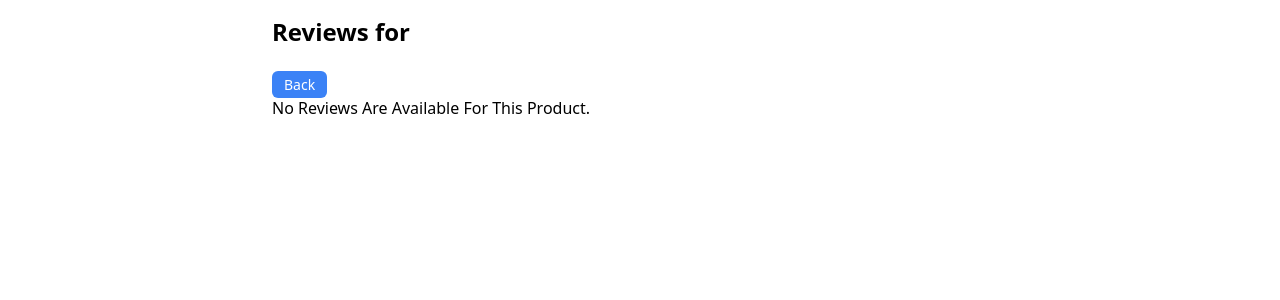
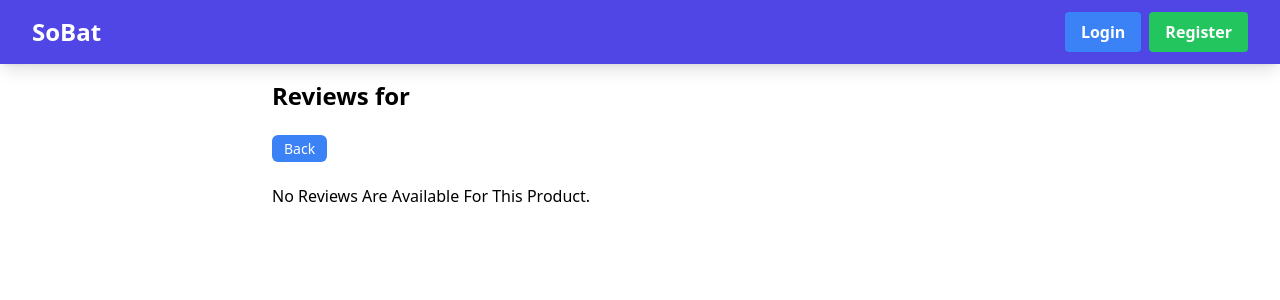
Before and after one commit to arpinasaran/sobat, a Django app: page /review/ in a window 1280 px wide. Shown: the top 300 px of the page. Run offline with Django 5.2, Linux system fonts and the light colour scheme; some libraries are stand-ins or nearby versions.

Commit message:
Adjusted Template Presentation

```diff
--- a/review/templates/create_review.html
+++ b/review/templates/create_review.html
@@ -5,6 +5,7 @@
 {% endblock meta %}
 
 {% block content %}
+{% include 'navbar.html' %}
 <div class="max-w-lg mx-auto p-4">
     <h2 class="text-2xl font-semibold mb-4">Create Review for {{ product.name }}</h2>
 
--- a/review/templates/edit_review.html
+++ b/review/templates/edit_review.html
@@ -5,6 +5,7 @@
 {% endblock meta %}
 
 {% block content %}
+{% include 'navbar.html' %}
 <div class="max-w-lg mx-auto p-4">
     <h2 class="text-2xl font-semibold mb-4">Edit Review for {{ product.name }}</h2>
 
--- a/review/templates/reviews.html
+++ b/review/templates/reviews.html
@@ -5,7 +5,8 @@
 {% endblock meta %}
 
 {% block content %}
-<div class="max-w-full md:max-w-3xl mx-auto p-2 md:p-4">
+{% include 'navbar.html' %}
+<div class="max-w-full md:max-w-3xl mx-auto p-2 mt-16 md:p-4">
     <h2 class="text-xl md:text-2xl font-semibold mb-2 md:mb-4">Reviews for {{ product.name }}</h2>
     <div class="mt-4 md:mt-6">
         <a href="{% url 'main:show_main' %}" class="bg-blue-500 hover:bg-blue-700 text-white py-1 px-3 mr-2 rounded-md text-sm">
@@ -15,18 +16,19 @@
         <a href="{% url 'review:create_review' product.id %}" class="bg-blue-500 hover:bg-blue-700 text-white py-1 px-3 rounded-md text-sm">
             Add Review
         </a>
-        <button data-modal-target="crudModal" data-modal-toggle="crudModal" class="btn bg-green-600 hover:bg-green-700 border-2 border-black text-white font-bold py-2 px-4 duration-300" onclick="showModal();">
-            Add Review (Faster)
+        <button data-modal-target="crudModal" data-modal-toggle="crudModal" class="btn bg-blue-600 hover:bg-blue-700 border-2 border-black text-white font-bold py-2 px-4 duration-300" onclick="showModal();">
+            Add Review w/ AJAX
         </button>
         {% endif %}
     </div>
+    <br>
     <ul id="review_list"></ul>
     <div id="crudModal" tabindex="-1" aria-hidden="true" class="hidden fixed inset-0 z-50 w-full flex items-center justify-center bg-gray-800 bg-opacity-50 overflow-x-hidden overflow-y-auto transition-opacity duration-300 ease-out">
         <div id="crudModalContent" class="relative bg-gray-50 border-black border-2 shadow-lg w-5/6 sm:w-3/4 md:w-1/2 lg:w-1/3 mx-4 sm:mx-0 transform scale-95 opacity-0 transition-transform transition-opacity duration-300 ease-out">
 
-        <div class="flex items-center justify-between p-4 border-b bg-green-700">
+        <div class="flex items-center justify-between p-4 border-b bg-blue-700">
             <h3 class="text-xl font-semibold text-white">Review Product</h3>
-            <button type="button" class="bg-transparent hover:bg-green-600 rounded-lg text-sm p-1.5 ml-auto inline-flex items-center" id="closeModalBtn">
+            <button type="button" class="bg-transparent hover:bg-blue-600 rounded-lg text-sm p-1.5 ml-auto inline-flex items-center" id="closeModalBtn">
             <svg aria-hidden="true" class="w-5 h-5" viewBox="0 0 20 20" xmlns="http://www.w3.org/2000/svg">
                 <path fill-rule="evenodd" d="M4.293 4.293a1 1 0 011.414 0L10 8.586l4.293-4.293a1 1 0 111.414 1.414L11.414 10l4.293 4.293a1 1 0 01-1.414 1.414L10 11.414l-4.293 4.293a1 1 0 01-1.414-1.414L8.586 10 4.293 5.707a1 1 0 010-1.414z" clip-rule="evenodd"></path>
             </svg>
@@ -38,18 +40,18 @@
             <form id="reviewForm">
             <div class="mt-4 mb-3">
                 <label for="price" class="block text-sm font-medium text-gray-700">Rating (0-5 Stars)</label>
-                <input type="number" id="price" name="price" min="0" class="mt-1 block w-full border border-gray-300 rounded-md p-2 hover:border-green-700" placeholder="How Would You Rate It?" required>
+                <input type="number" id="price" name="price" min="0" class="mt-1 block w-full border border-gray-300 rounded-md p-2 hover:border-blue-700" placeholder="How Would You Rate It?" required>
             </div>
             <div class="mb-3">
                 <label for="description" class="block text-sm font-medium text-gray-700">Comment</label>
-                <textarea id="description" name="description" rows="4" class="mt-1 block w-full h-25 border-2 border-black rounded-md p-2 hover:border-green-700" placeholder="Give Your Honest Review" required></textarea>
+                <textarea id="description" name="description" rows="4" class="mt-1 block w-full h-25 border-2 border-black rounded-md p-2 hover:border-blue-700" placeholder="Give Your Honest Review" required></textarea>
             </div>
             </form>
         </div>
 
         <div class="flex flex-col space-y-2 md:flex-row md:space-y-0 md:space-x-2 p-4 border-t border-gray-200 justify-center md:justify-end">
             <button type="button" class="bg-gray-500 hover:bg-gray-700 text-white font-bold py-2 px-4" id="cancelButton">Cancel</button>
-            <button type="submit" id="submitReview" form="reviewForm" class="bg-green-700 hover:bg-green-800 text-white font-bold py-2 px-4">Post</button>
+            <button type="submit" id="submitReview" form="reviewForm" class="bg-blue-700 hover:bg-blue-800 text-white font-bold py-2 px-4">Post</button>
         </div>
 
         </div>
--- a/review/templates/reviews_old.html
+++ b/review/templates/reviews_old.html
@@ -5,6 +5,7 @@
 {% endblock meta %}
 
 {% block content %}
+{% include 'navbar.html' %}
 <div class="max-w-full md:max-w-3xl mx-auto p-2 md:p-4">
     <h2 class="text-xl md:text-2xl font-semibold mb-2 md:mb-4">Reviews for {{ product.name }}</h2>
     <div class="mt-4 md:mt-6">
```
